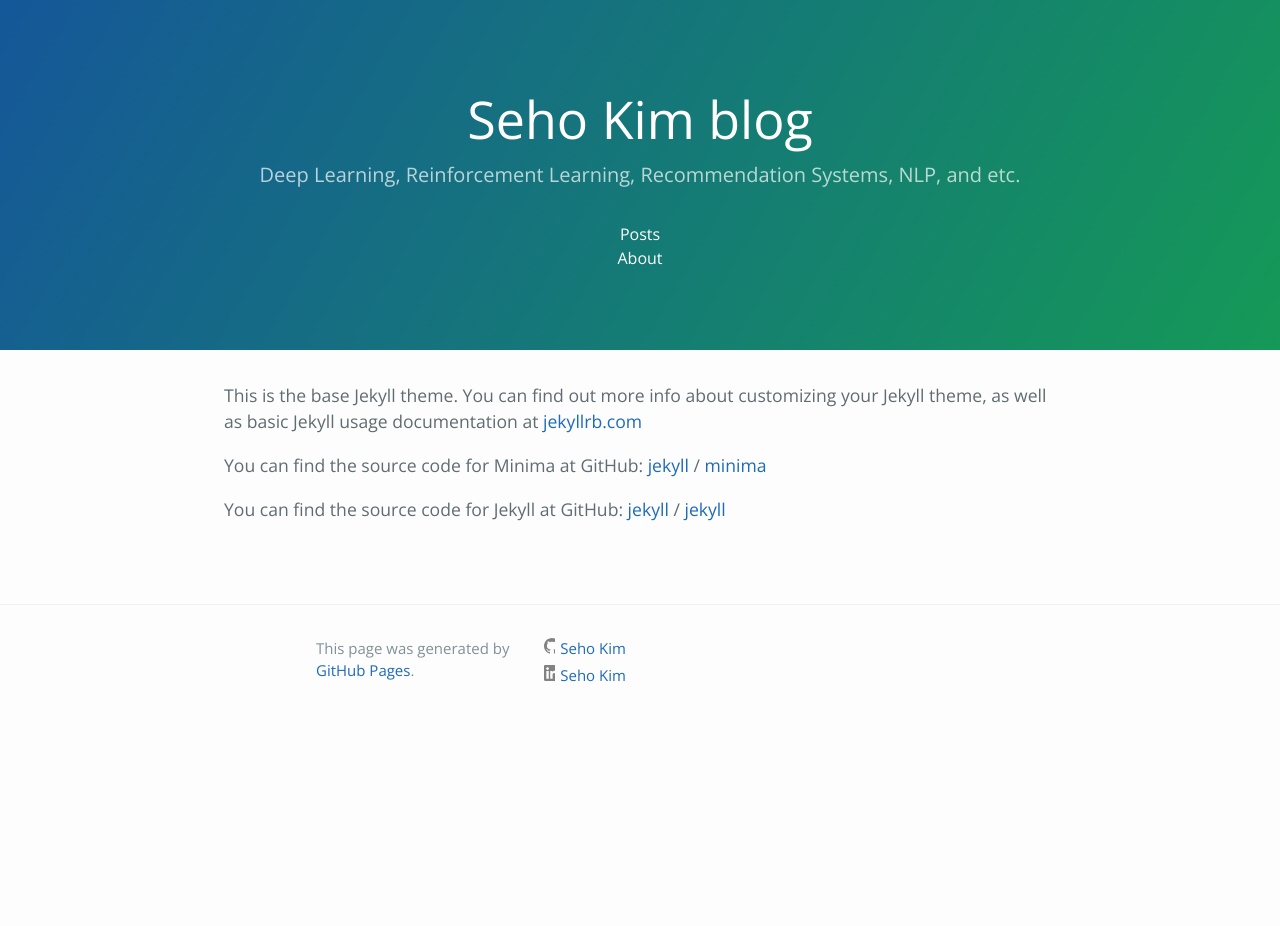
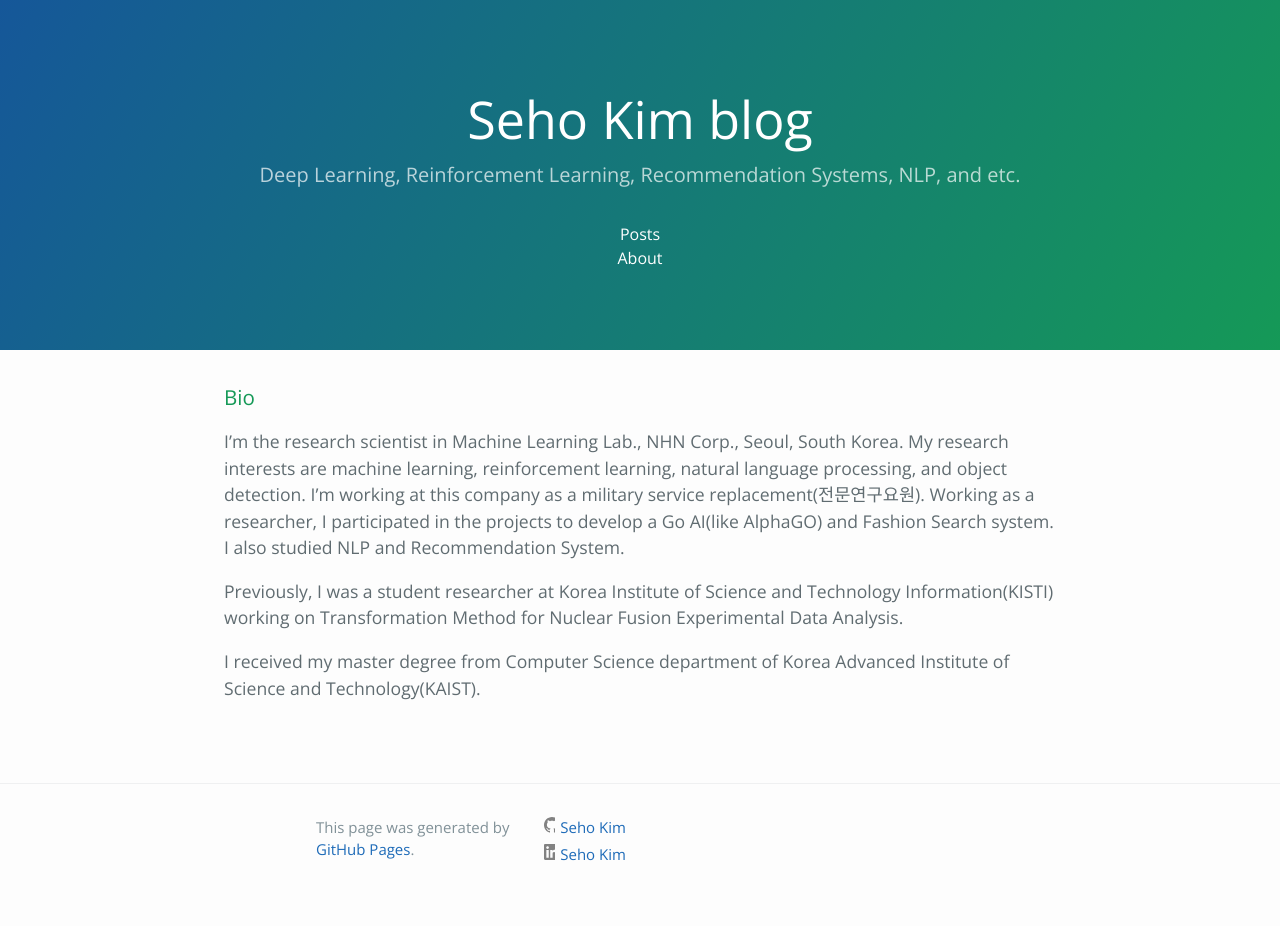
Before and after one commit to prosh828/prosh828.github.io, a Jekyll site: the page built from about.md, in a window 1280 px wide. Built offline with Jekyll 4.4.1, drawn with Linux system fonts in a browser that asks for light colours; before the commit the page ends 900 px from its top, so only the background shows below that.

Commit message:
add bio to about.md

```diff
--- a/about.md
+++ b/about.md
@@ -3,15 +3,10 @@ layout: default
 title: "about pages"
 ---
 
-This is the base Jekyll theme. You can find out more info about customizing your Jekyll theme, as well as basic Jekyll usage documentation at [jekyllrb.com](https://jekyllrb.com/)
+### Bio
+I'm the research scientist in Machine Learning Lab., NHN Corp., Seoul, South Korea.
+My research interests are machine learning, reinforcement learning, natural language processing, and object detection. I'm working at this company as a military service replacement(전문연구요원). Working as a researcher, I participated in the projects to develop a Go AI(like AlphaGO) and Fashion Search system. I also studied NLP and Recommendation System.
 
-You can find the source code for Minima at GitHub:
-[jekyll][jekyll-organization] /
-[minima](https://github.com/jekyll/minima)
+Previously, I was a student researcher at Korea Institute of Science and Technology Information(KISTI) working on Transformation Method for Nuclear Fusion Experimental Data Analysis.
 
-You can find the source code for Jekyll at GitHub:
-[jekyll][jekyll-organization] /
-[jekyll](https://github.com/jekyll/jekyll)
-
-
-[jekyll-organization]: https://github.com/jekyll
+I received my master degree from Computer Science department of Korea Advanced Institute of Science and Technology(KAIST).
```
